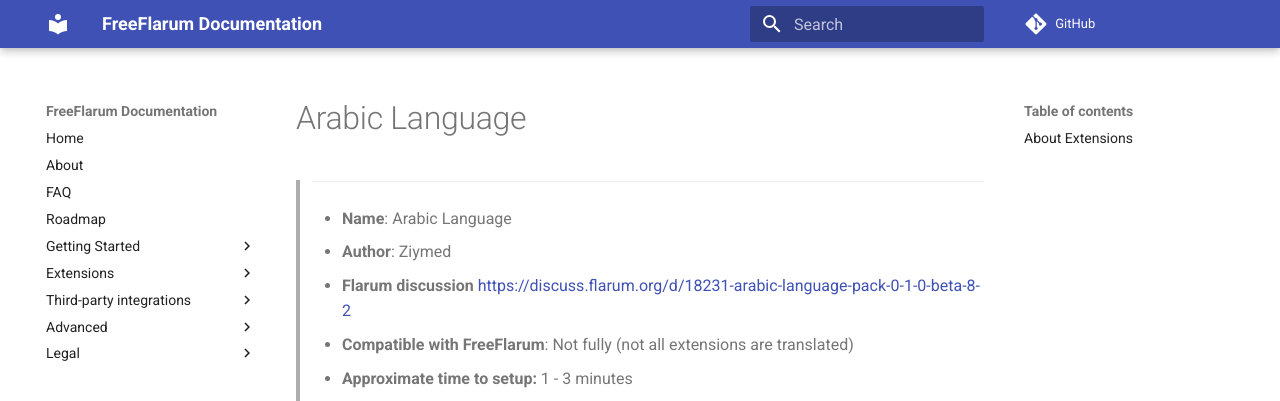
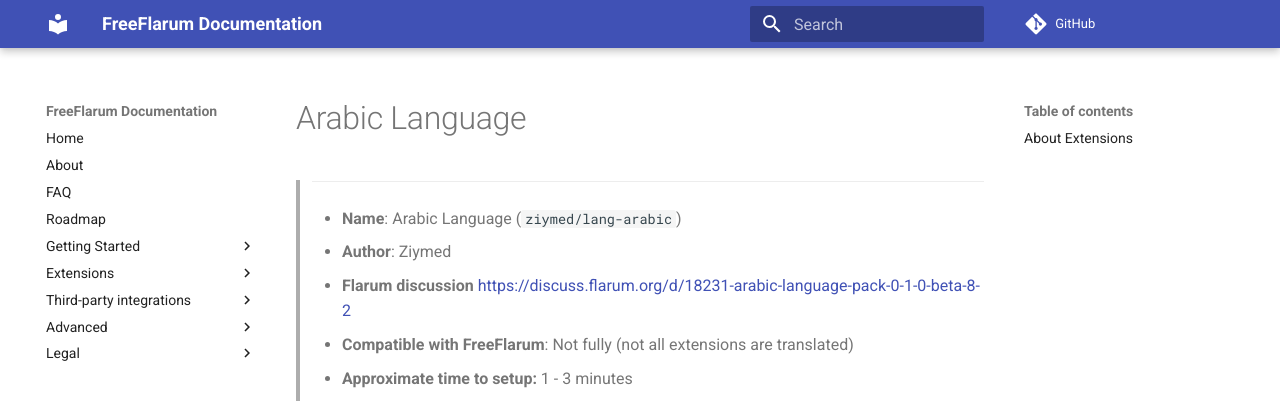
Before and after one commit to FreeFlarum/freeflarum.com, an MkDocs documentation site: the page built from docs/howto/extensions/Arabic-Language.md, in a window 1280 px wide and 900 px high. Shown: the top 401 px of the window. Built offline with MkDocs 1.6.1 and Material for MkDocs 9.7.7, drawn with Linux system fonts in a browser that asks for light colours; comment, search, counter and statistics services are not loaded.

Commit message:
Update Arabic-Language.md

```diff
--- a/docs/howto/extensions/Arabic-Language.md
+++ b/docs/howto/extensions/Arabic-Language.md
@@ -1,5 +1,5 @@
 > ---
-> - **Name**: Arabic Language
+> - **Name**: Arabic Language (`ziymed/lang-arabic`)
 > - **Author**: Ziymed
 > - **Flarum discussion** [https://discuss.flarum.org/d/18231-arabic-language-pack-0-1-0-beta-8-2](https://discuss.flarum.org/d/18231-arabic-language-pack-0-1-0-beta-8-2)
 > - **Compatible with FreeFlarum**: Not fully (not all extensions are translated)
```
